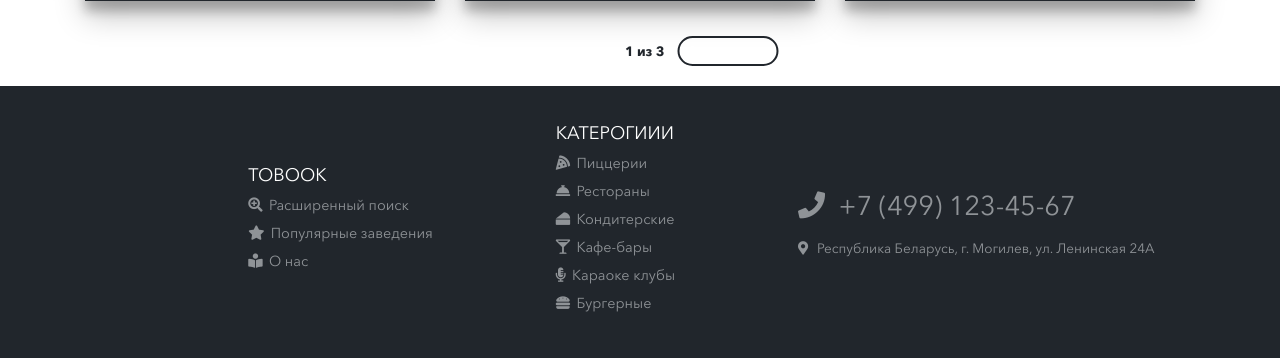
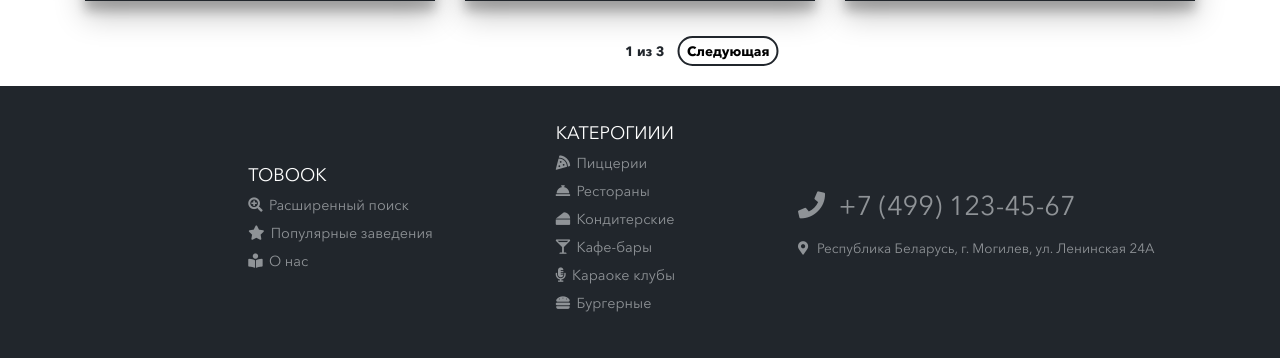
Before and after one commit to ValentinKolesnikov/TRPOCourseWork, a Django app: page /catalog/ in a window 1280 px wide. Shown: the part 831-1189 px from the top of the page. Run offline with Django 3.2, Linux system fonts and the light colour scheme; data comes from the database, SQL or seed files in the repository; style sheets or scripts are compiled from the project's sources; some libraries are stand-ins or nearby versions.

Commit message:
Поправлен цвет ссылок

```diff
--- a/mysite/mainApp/static/sass/main.css
+++ b/mysite/mainApp/static/sass/main.css
@@ -33,7 +33,7 @@ ul {
 
 a {
   text-decoration: none;
-  color: #fff;
+  color: #000;
 }
 
 input:-webkit-autofill {
--- a/mysite/mainApp/static/sass/main.sass
+++ b/mysite/mainApp/static/sass/main.sass
@@ -31,7 +31,7 @@ ul
 
 a
 	text-decoration: none
-	color: $white-font
+	color: #000
 
 input:-webkit-autofill
 	-webkit-transition-delay: 9999s
```
Also changed, not shown: 1 other file.
